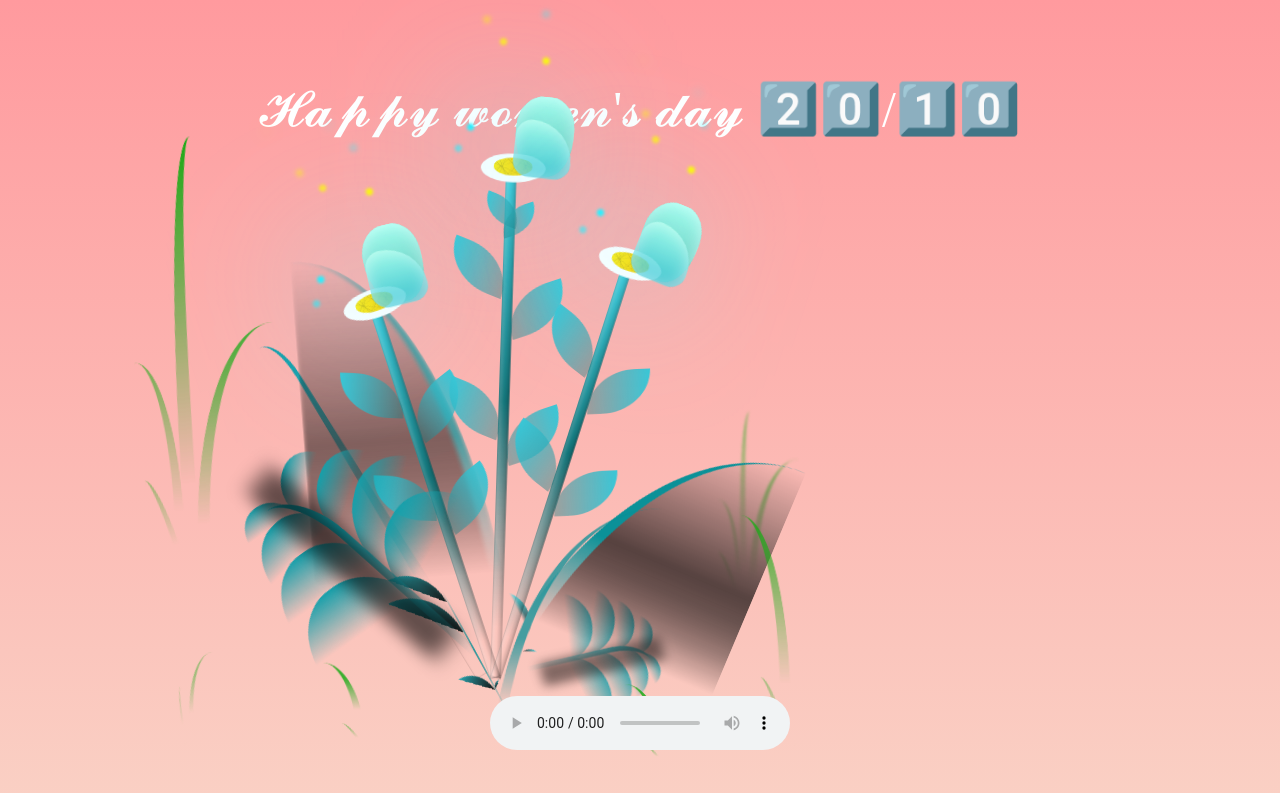
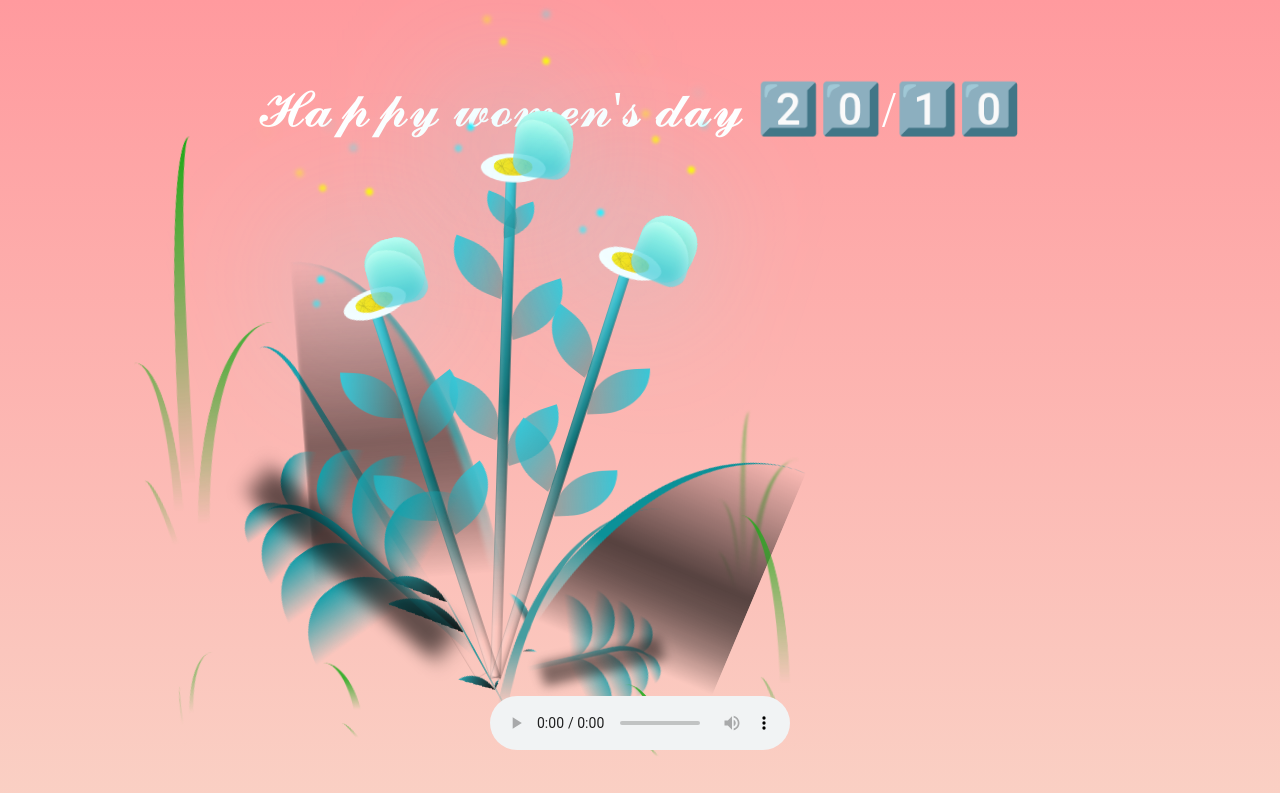
Before and after one commit to BaoNgocThienBao/20-10, a plain HTML site: page index.html in a window 1280 px wide. Drawn offline with Linux system fonts and the light colour scheme.

Commit message:
Update style.css

```diff
--- a/style.css
+++ b/style.css
@@ -145,7 +145,7 @@ body {
   bottom: 0;
   left: 50%;
   width: 8vmin;
-  height: 11vmin;
+  height: 9vmin;
   border-radius: 51% 49% 47% 53%/44% 45% 55% 69%;
   background-color: #a7ffee;
   background-image: linear-gradient(to top, #54b8aa, #a7ffee);
```
